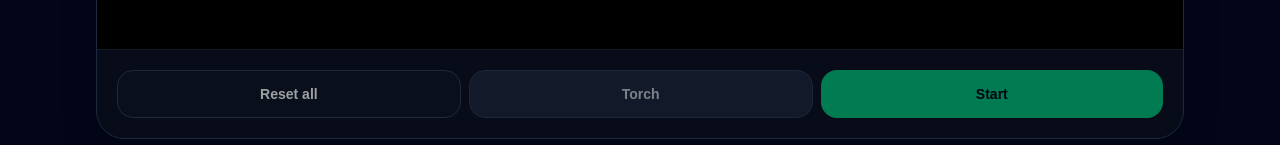
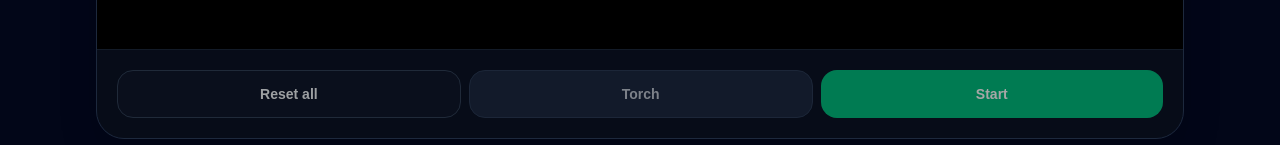
Before and after one commit to kuhelahmed2024/barcode-scan, a Next.js app: page /barcode in a window 1280 px wide. Shown: the part 655-800 px from the top of the page. Built offline with nearby package versions, Linux system fonts and the light colour scheme; what @zxing/library would draw is missing.

Commit message:
update v2 falsh button type

```diff
--- a/app/barcode/page.tsx
+++ b/app/barcode/page.tsx
@@ -629,12 +629,11 @@ export default function BarcodeDemoPage() {
                                     <div className="absolute right-4 bottom-4 flex flex-wrap gap-2">
                                         <button
                                             onClick={toggleTorch}
-                                            disabled={!isScanning || !isTorchAvailable}
                                             className={`inline-flex items-center rounded-full p-2 text-xs font-semibold bg-slate-800/90 text-slate-300 ring-1 ring-slate-700`}
                                         >
                                             {isTorchOn
-                                                ? <Flashlight className="w-4 h-4" />
-                                                : <FlashlightOff className="w-4 h-4" />
+                                                ? <FlashlightOff className="w-4 h-4" />
+                                                : <Flashlight className="w-4 h-4" />
                                             }
                                         </button>
                                     </div>
@@ -701,7 +700,7 @@ export default function BarcodeDemoPage() {
                                     }
                                 }}
                                 disabled={isStarting || isSecureOrigin === false}
-                                className={`${baseButton} ${(!isStarting && isScanning) ? "border border-rose-500/30 bg-rose-500/10 text-rose-200 hover:bg-rose-500/20" : "bg-emerald-500 text-slate-950 hover:bg-emerald-400"} w-full`}
+                                className={`text-white ${baseButton} ${(!isStarting && isScanning) ? "border border-rose-500/30 bg-rose-500/10 text-rose-200 hover:bg-rose-500/20" : "bg-emerald-500 text-slate-950 hover:bg-emerald-400"} w-full`}
                             >
                                 {isStarting ? "Starting..." : isScanning ? "Stop" : "Start"}
                             </button>
```
